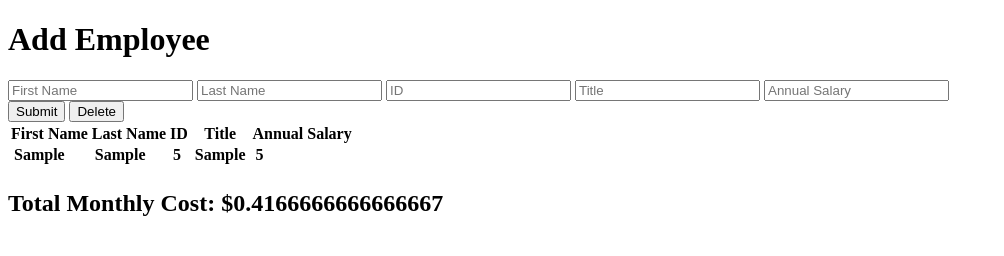
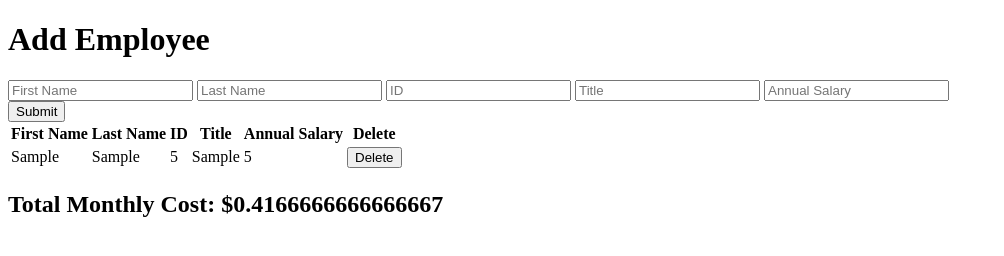
Before and after one commit to maiajohnson/weekend-jquery-salary-calculator, a plain HTML site: page index.html in a window 1280 px wide. Both pictures are taken after typing "Sample", "Sample", "5", "Sample", "5" into the empty fields and a click on the button "Submit". Shown: the whole page, without its empty margins (0-1004 px from the left). Drawn offline with Linux system fonts and the light colour scheme.

Commit message:
created delete button to remove employee from list

```diff
--- a/client.js
+++ b/client.js
@@ -7,12 +7,13 @@ function readyNow() {
 
 
     $('#submitbtn').on('click', inputIntoTable);
+
 }
 
 function inputIntoTable() {
 
     let firstName = $('#firstname').val();
-    let firstNameOutput = $('#firstnameout');
+    let firstNameOutput = $('#tableinfo');
 
     firstNameOutput.append(`
         <td>${firstName}</td>
@@ -21,7 +22,7 @@ function inputIntoTable() {
     $('#firstname').val('');
 
     let lastName = $('#lastname').val();
-    let lastNameOutput = $('#lastnameout');
+    let lastNameOutput = $('#tableinfo');
 
     lastNameOutput.append(`
         <td>${lastName}</td>
@@ -30,7 +31,7 @@ function inputIntoTable() {
     $('#lastname').val('');
 
     let id = $('#id').val();
-    let idOutput= $('#idout');
+    let idOutput= $('#tableinfo');
 
     idOutput.append(`
         <td>${id}</td>
@@ -39,7 +40,7 @@ function inputIntoTable() {
     $('#id').val('');
 
     let title = $('#jobtitle').val();
-    let titleOutput = $('#jobtitleout');
+    let titleOutput = $('#tableinfo');
 
     titleOutput.append(`
         <td>${title}</td>
@@ -48,7 +49,7 @@ function inputIntoTable() {
     $('#jobtitle').val('');
 
     let annualSalary = $('#annualsalary').val();
-    let annualSalaryOutput = $('#annualsalaryout');
+    let annualSalaryOutput = $('#tableinfo');
 
     annualSalaryOutput.append(`
         <td>${annualSalary}</td>
@@ -65,4 +66,14 @@ function inputIntoTable() {
         $('h2').css('background-color', 'red');
         console.log(monthlyCost);
     };
+
+    $('#tableinfo').append(`
+        <td><button id="deletebtn">Delete</button></td>
+    `);
+
+    $('#deletebtn').on('click', deleteFromTable);
 }
+
+function deleteFromTable() {
+   $(this).parent().parent().remove();
+}
--- a/index.html
+++ b/index.html
@@ -20,16 +20,20 @@
     </div>
 
     <button id="submitbtn">Submit</button>
-    <button id="deletebtn">Delete</button>
+
 
     <table>
-        <tr>
+        <tr id="tableheadings">
             <th id="firstnameout">First Name</th>
             <th id="lastnameout">Last Name</th>
             <th id="idout">ID</th>
             <th id="jobtitleout">Title</th>
             <th id="annualsalaryout">Annual Salary</th>
-            <th></th>
+            <th id="deletehead">Delete</th>
+        </tr>
+        <tr id="tableinfo">
+
+
         </tr>
     </table>
 
```
Also changed, not shown: To Do.txt.
